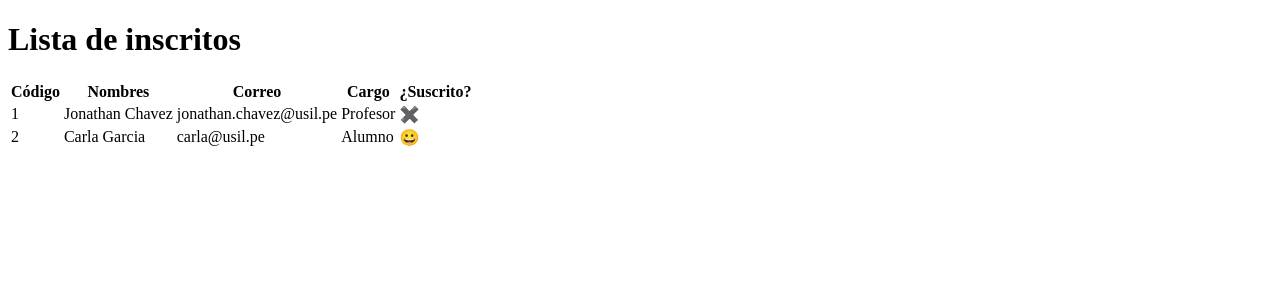
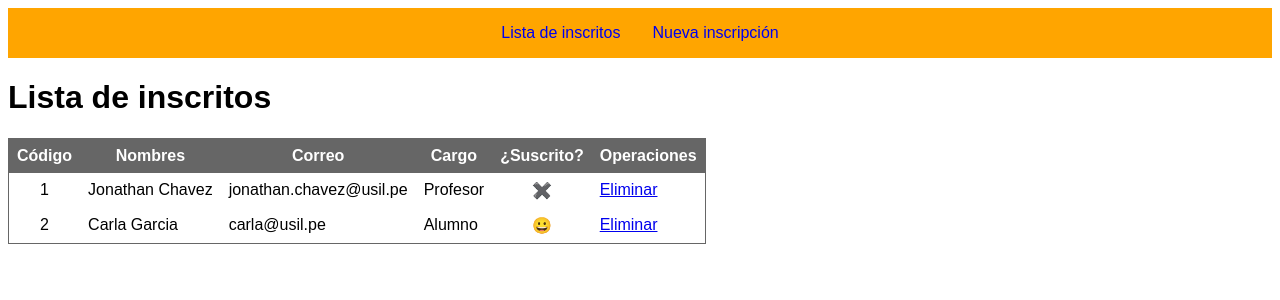
Before and after one commit to JFabrizioMc/TSII-2019-2, a PHP site: page / in a window 1280 px wide. Shown: the top 300 px of the page. Run offline with PHP 8.4, Linux system fonts and the light colour scheme; data comes from the database, SQL or seed files in the repository.

Commit message:
Añadido registro y borrado de inscripciones

```diff
--- /dev/null
+++ b/Semana 08/parcial/estilo.css
@@ -0,0 +1,35 @@
+body {
+    font-family: arial;
+}
+.tablita {
+    border: 1px solid #666;
+    border-collapse: collapse;
+}
+.tablita th {
+    padding: 8px;
+    background-color: #666;
+    color: #fff;
+}
+.tablita td {
+    padding: 8px;
+}
+.centrado {
+    text-align: center;
+}
+nav {
+    background-color: orange;
+    padding: 10px;
+}
+nav ul {
+    display: flex;
+    list-style: none;
+    margin: 0;
+    padding: 0;
+    justify-content: center;
+}
+nav ul li a {
+    display: block;
+    padding: 6px;
+    margin: 0 10px;
+    text-decoration: none;
+}
--- a/Semana 08/parcial/index.php
+++ b/Semana 08/parcial/index.php
@@ -9,26 +9,32 @@ $query = "SELECT * FROM eventos";
     <meta name="viewport" content="width=device-width, initial-scale=1.0">
     <meta http-equiv="X-UA-Compatible" content="ie=edge">
     <title>Lista de inscritos</title>
+    <link rel="stylesheet" href="estilo.css">
 </head>
 <body>
+
+    <?php include 'menu.php' ?>
+
     <h1>Lista de inscritos</h1>
 
-    <table>
+    <table class="tablita">
         <tr>
             <th>Código</th>
             <th>Nombres</th>
             <th>Correo</th>
             <th>Cargo</th>
             <th>¿Suscrito?</th>
+            <th>Operaciones</th>
         </tr>
 
         <?php foreach ($pdo->query($query) as $inscrito) { ?>
         <tr>
-            <td><?php echo $inscrito["codigo"] ?></td>
+            <td class="centrado"><?php echo $inscrito["codigo"] ?></td>
             <td><?php echo $inscrito["nombres"] ?></td>
             <td><?php echo $inscrito["correo"] ?></td>
             <td><?php echo $inscrito["cargo"] ?></td>
-            <td><?php if ($inscrito["suscrito"] == 1) { echo "😀"; } else { echo "✖️"; } ?></td>
+            <td class="centrado"><?php if ($inscrito["suscrito"] == 1) { echo "😀"; } else { echo "✖️"; } ?></td>
+            <td><a href="borrar.php?codigo=<?php echo $inscrito["codigo"] ?>">Eliminar</a></td>
         </tr>
         <?php } ?>
 
--- /dev/null
+++ b/Semana 08/parcial/menu.php
@@ -0,0 +1,6 @@
+<nav>
+    <ul>
+        <li><a href="index.php">Lista de inscritos</a></li>
+        <li><a href="nueva.php">Nueva inscripción</a></li>
+    </ul>
+</nav>
```
Also changed, not shown: Semana 08/parcial/borrar.php (added, +12 -0 lines), Semana 08/parcial/nueva.php (added, +45 -0 lines), Semana 08/parcial/nueva_procesar.php (added, +27 -0 lines).
